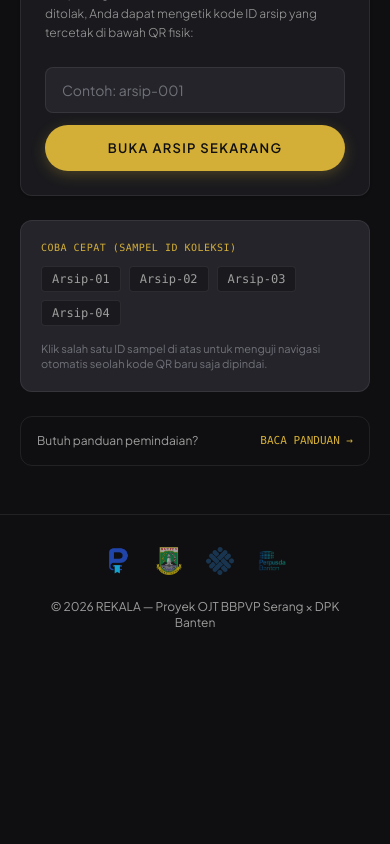
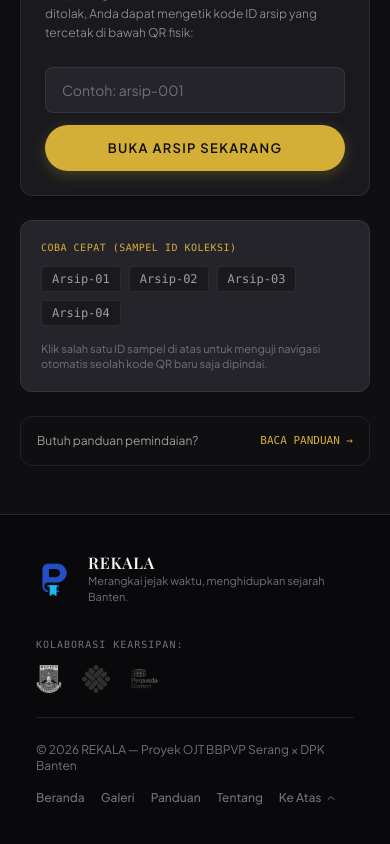
Before and after one commit to Ibnuwu/rekala, a Next.js app: page /scan in a window 390 px wide. Shown: the part 907-1751 px from the top of the page. Before the commit the page ends 1570 px from the top, so only its background shows below. Built offline with nearby package versions, Linux system fonts and the light colour scheme; no server answers; a web font is replaced by a local one.

Commit message:
style: force dark theme for mobile nav drawer

```diff
--- a/src/components/archive/ArchiveCard.tsx
+++ b/src/components/archive/ArchiveCard.tsx
@@ -95,9 +95,8 @@ export function ArchiveCard({ archive, priority = false, variant = 'default' }:
             </p>
           )}
 
-          <h3 className={`font-serif font-medium leading-snug text-[var(--text-title)] group-hover:text-[var(--accent-gold)] transition-colors break-words ${
-            isFeatured ? 'text-xl sm:text-2xl' : 'text-base sm:text-lg'
-          }`}>
+          <h3 className={`font-serif font-medium leading-snug text-[var(--text-title)] group-hover:text-[var(--accent-gold)] transition-colors break-words ${isFeatured ? 'text-xl sm:text-2xl' : 'text-base sm:text-lg'
+            }`}>
             <Link href={`/arsip/${archive.id}`} className="focus:outline-none">
               {archive.title}
             </Link>
--- a/src/components/layout/Footer.tsx
+++ b/src/components/layout/Footer.tsx
@@ -1,74 +1,131 @@
 'use client';
 
 import Image from 'next/image';
+import Link from 'next/link';
+
+const FOOTER_NAV = [
+  { href: '/', label: 'Beranda' },
+  { href: '/galeri', label: 'Galeri' },
+  { href: '/panduan', label: 'Panduan' },
+  { href: '/about', label: 'Tentang' },
+];
+
+const PARTNERS = [
+  {
+    src: '/logo/banten-logo.png',
+    alt: 'Pemerintah Provinsi Banten',
+    title: 'Pemerintah Provinsi Banten',
+  },
+  {
+    src: '/logo/kemnaker-logo.png',
+    alt: 'Kementerian Ketenagakerjaan RI',
+    title: 'Kemnaker RI',
+  },
+  {
+    src: '/logo/perpusda-logo.png',
+    alt: 'Dinas Perpustakaan dan Kearsipan Provinsi Banten',
+    title: 'DPK Banten',
+  },
+];
 
 export function Footer() {
+  const scrollToTop = () => {
+    window.scrollTo({ top: 0, behavior: 'smooth' });
+  };
+
   return (
-    <footer className="bg-transparent border-t border-zinc-800/80 py-8 px-4 text-xs text-[var(--text-secondary)] text-center transition-colors duration-300">
-      <div className="container-editorial max-w-4xl flex flex-col items-center">
-        {/* Horizontal Logo Row — All 4 logos in a single row */}
-        <div className="flex items-center justify-center gap-6 flex-nowrap">
-          {/* REKALA Brand Logo */}
-          <div
-            className="flex items-center justify-center opacity-85 hover:opacity-100 transition-all duration-300 hover:scale-105 shrink-0"
-            title="REKALA"
-          >
+    <footer className="bg-zinc-100/80 dark:bg-zinc-950 border-t border-zinc-200 dark:border-zinc-800 py-10 px-4 sm:px-8 transition-colors duration-200">
+      <div className="container-editorial max-w-6xl">
+        {/* ── Top Tier: Brand & Partners ── */}
+        <div className="flex flex-col lg:flex-row lg:items-center lg:justify-between gap-8">
+          {/* Left: Brand Identity */}
+          <div className="flex items-center gap-4">
             <Image
               src="/logo/logo-warna.png"
               alt="Logo REKALA"
               width={120}
-              height={32}
-              className="h-7 sm:h-8 w-auto object-contain"
+              height={40}
+              className="h-9 sm:h-10 w-auto object-contain shrink-0"
             />
+            <div className="flex flex-col gap-0.5">
+              <span className="font-serif font-bold text-base sm:text-lg tracking-wider text-zinc-900 dark:text-zinc-100 leading-none transition-colors duration-200">
+                REKALA
+              </span>
+              <span className="text-[0.6875rem] text-zinc-500 dark:text-zinc-500 font-sans leading-snug">
+                Merangkai jejak waktu, menghidupkan sejarah Banten.
+              </span>
+            </div>
           </div>
 
-          {/* Provinsi Banten */}
-          <div
-            className="flex items-center justify-center opacity-70 hover:opacity-100 transition-all duration-300 hover:scale-105 shrink-0"
-            title="Pemerintah Provinsi Banten"
-          >
-            <Image
-              src="/logo/banten-logo.png"
-              alt="Logo Pemerintah Provinsi Banten"
-              width={120}
-              height={32}
-              className="h-7 sm:h-8 w-auto object-contain footer-logo-adaptive"
-            />
-          </div>
-
-          {/* Kemnaker RI */}
-          <div
-            className="flex items-center justify-center opacity-70 hover:opacity-100 transition-all duration-300 hover:scale-105 shrink-0"
-            title="Kementerian Ketenagakerjaan RI"
-          >
-            <Image
-              src="/logo/kemnaker-logo.png"
-              alt="Logo Kemnaker RI"
-              width={120}
-              height={32}
-              className="h-7 sm:h-8 w-auto object-contain footer-logo-adaptive"
-            />
-          </div>
-
-          {/* Perpusda / DPK Banten */}
-          <div
-            className="flex items-center justify-center opacity-70 hover:opacity-100 transition-all duration-300 hover:scale-105 shrink-0"
-            title="Dinas Perpustakaan dan Kearsipan Provinsi Banten"
-          >
-            <Image
-              src="/logo/perpusda-logo.png"
-              alt="Logo Perpusda / DPK Banten"
-              width={120}
-              height={32}
-              className="h-7 sm:h-8 w-auto object-contain footer-logo-adaptive"
-            />
+          {/* Right: Partner Logos */}
+          <div className="flex flex-col sm:flex-row sm:items-center gap-3 sm:gap-6">
+            <span className="text-[0.625rem] font-mono uppercase tracking-widest text-zinc-500 dark:text-zinc-500">
+              Kolaborasi Kearsipan:
+            </span>
+            <div className="flex items-center gap-5 sm:gap-6 flex-wrap">
+              {PARTNERS.map((partner) => (
+                <div
+                  key={partner.src}
+                  className="flex items-center justify-center shrink-0"
+                  title={partner.title}
+                >
+                  <Image
+                    src={partner.src}
+                    alt={partner.alt}
+                    width={120}
+                    height={36}
+                    className="h-7 sm:h-8 w-auto object-contain grayscale hover:grayscale-0 opacity-80 hover:opacity-100 transition-all duration-300"
+                  />
+                </div>
+              ))}
+            </div>
           </div>
         </div>
 
-        {/* Copyright Line */}
-        <p className="mt-6 font-sans text-xs text-[var(--text-secondary)]">
-          © 2026 REKALA — Proyek OJT BBPVP Serang × DPK Banten
-        </p>
+        {/* ── Divider ── */}
+        <div className="border-t border-zinc-200 dark:border-zinc-800/80 my-6" />
+
+        {/* ── Bottom Tier: Copyright & Links ── */}
+        <div className="flex flex-col sm:flex-row sm:items-center sm:justify-between gap-4">
+          {/* Left: Copyright */}
+          <p className="text-xs text-zinc-500 dark:text-zinc-500 font-sans">
+            © 2026 REKALA — Proyek OJT BBPVP Serang × DPK Banten
+          </p>
+
+          {/* Right: Quick Nav + Scroll to Top */}
+          <div className="flex items-center gap-4 sm:gap-5 flex-wrap">
+            {FOOTER_NAV.map((item) => (
+              <Link
+                key={item.href}
+                href={item.href}
+                className="text-xs text-zinc-500 dark:text-zinc-500 hover:text-zinc-900 dark:hover:text-zinc-200 transition-colors duration-200 font-medium"
+              >
+                {item.label}
+              </Link>
+            ))}
+            <button
+              type="button"
+              onClick={scrollToTop}
+              className="text-xs text-zinc-500 dark:text-zinc-500 hover:text-zinc-900 dark:hover:text-zinc-200 transition-colors duration-200 font-medium inline-flex items-center gap-1 cursor-pointer"
+              aria-label="Kembali ke atas halaman"
+            >
+              Ke Atas
+              <svg
+                width="12"
+                height="12"
+                viewBox="0 0 24 24"
+                fill="none"
+                stroke="currentColor"
+                strokeWidth="2"
+                strokeLinecap="round"
+                strokeLinejoin="round"
+                aria-hidden="true"
+              >
+                <polyline points="18 15 12 9 6 15" />
+              </svg>
+            </button>
+          </div>
+        </div>
       </div>
     </footer>
   );
--- a/src/components/layout/MobileMenu.tsx
+++ b/src/components/layout/MobileMenu.tsx
@@ -160,18 +160,11 @@ export function MobileMenu() {
               aria-label="REKALA — Beranda"
             >
               <Image
-                src="/logo/logo-dark.png"
-                alt="REKALA Logo"
-                width={24}
-                height={24}
-                className="block dark:hidden object-contain"
-              />
-              <Image
                 src="/logo/logo-light.png"
                 alt="REKALA Logo"
                 width={24}
                 height={24}
-                className="hidden dark:block object-contain"
+                className="object-contain"
               />
               <span className="font-serif font-bold text-base tracking-[0.2em] text-zinc-100 leading-none">
                 REKALA
@@ -245,7 +238,7 @@ export function MobileMenu() {
                           </span>
                         )}
                       </div>
-                      <p className="text-[0.6875rem] text-zinc-600 mt-0.5 leading-none font-sans">
+                      <p className="text-[0.6875rem] text-zinc-500 mt-0.5 leading-none font-sans">
                         {item.subtitle}
                       </p>
                     </div>
--- a/src/components/scanner/QRScanner.tsx
+++ b/src/components/scanner/QRScanner.tsx
@@ -399,7 +399,7 @@ export function QRScanner({ sampleArchives }: QRScannerProps) {
         </div>
 
         {cameraError && (
-          <div className="p-4 bg-rose-950/30 border border-rose-800/50 text-rose-200 text-xs rounded-xl space-y-1">
+          <div className="p-4 bg-rose-100 dark:bg-rose-950/30 border border-rose-300 dark:border-rose-800/50 text-rose-800 dark:text-rose-200 text-xs rounded-xl space-y-1 transition-colors duration-200">
             <p className="font-semibold">Kendala Kamera:</p>
             <p>{cameraError}</p>
           </div>
--- a/src/data/team.ts
+++ b/src/data/team.ts
@@ -3,6 +3,7 @@ export interface TeamMember {
   name: string;
   role: string;
   roleCategory: 'Ketua' | 'Developer' | 'Penulis Script' | 'Observasi / Sources' | 'Dokumentasi';
+  url?: string;
   photo: {
     src: string;
     alt: string;
@@ -29,6 +30,7 @@ export const TEAM_MEMBERS: TeamMember[] = [
     name: 'Ibnu Hamdun',
     role: 'Developer',
     roleCategory: 'Developer',
+    url: 'https://airsenuwu.is-a.dev/',
     photo: {
       src: '/team/ibnu.jpg',
       alt: 'Foto Ibnu Hamdun — Developer',
```
Also changed, not shown: src/app/globals.css (+15 -15 lines), src/app/page.tsx (+55 -38 lines), src/components/ui/TeamMemberCard.tsx (+43 -3 lines).
